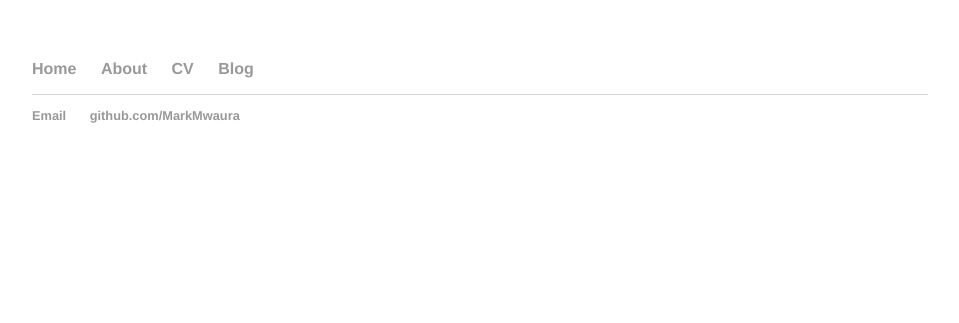
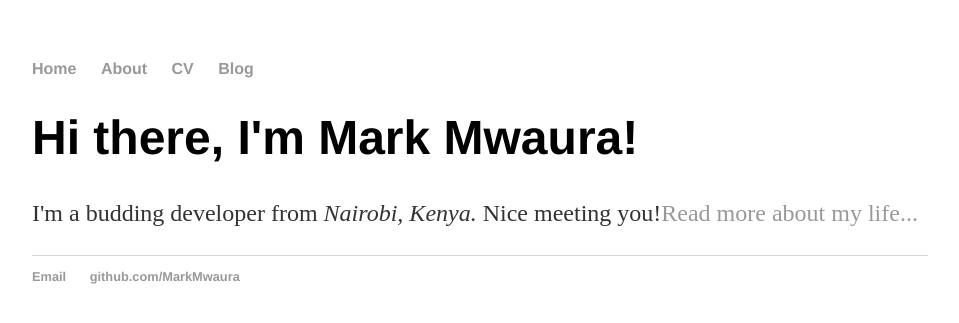
Before and after one commit to Markmwaura/formerofficialblog, a Jekyll site: the page built from index.html, in a window 1280 px wide. Shown: the top 323 px of the page, without its empty margins (160-1119 px from the left). Built offline with Jekyll 4.4.1, drawn with Linux system fonts in a browser that asks for light colours.

Commit message:
Update index.html

```diff
--- a/index.html
+++ b/index.html
@@ -2,3 +2,7 @@
 layout: default
 title: Mark Mwaura
 ---
+<div class="blurb">
+	<h1>Hi there, I'm Mark Mwaura!</h1>
+	<p>I'm a budding developer from <em>Nairobi, Kenya.</em> Nice meeting you!<a href="/about">Read more about my life...</a></p>
+</div><!-- /.blurb -->
```
